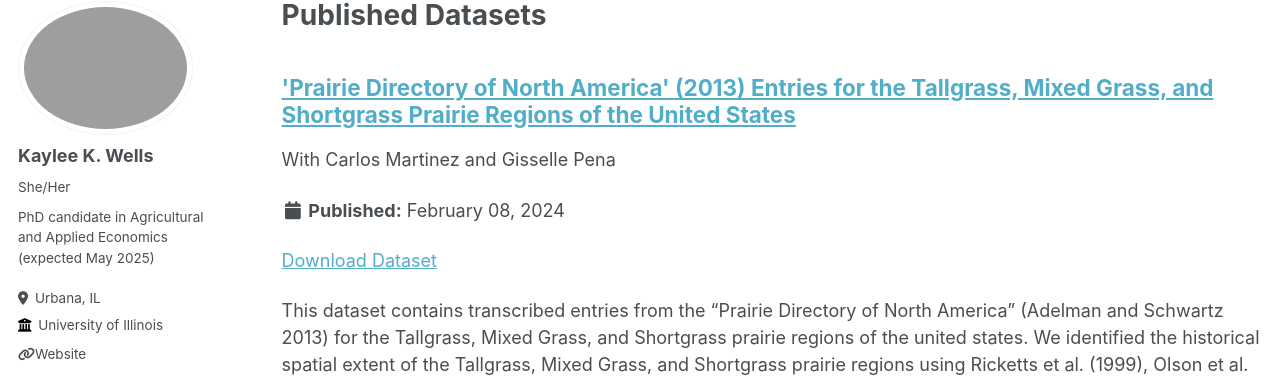
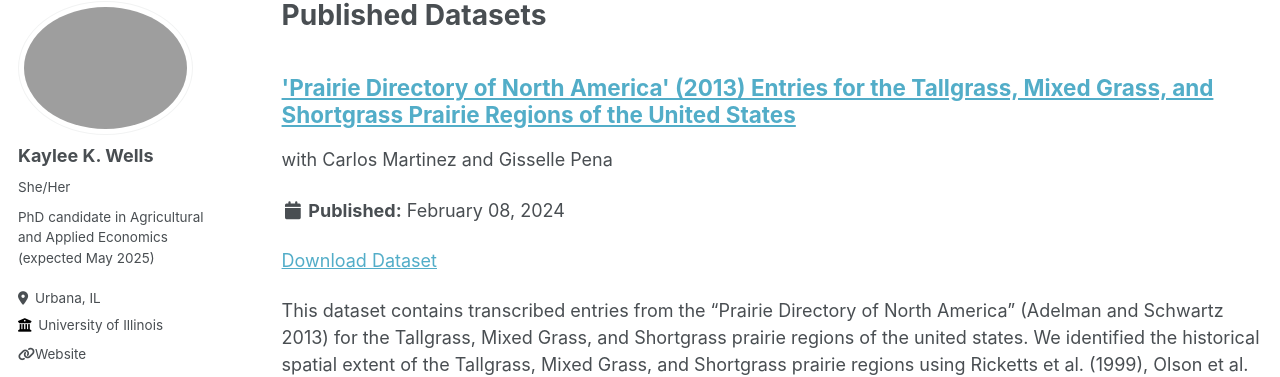
Before and after one commit to KayleeWells/KayleeWells.github.io, a Jekyll site: the page built from _pages/datasets.md, in a window 1280 px wide and 1154 px high. Shown: the part 105-482 px from the top of the window. Built offline with Jekyll 4.4.1, drawn with Linux system fonts in a browser that asks for light colours; some web fonts are replaced.

```diff
--- a/_includes/archive-single.html
+++ b/_includes/archive-single.html
@@ -39,16 +39,16 @@
           <p> {{ post.type }}, <i>{{ post.venue }}</i>, {{ post.date | default: "1900-01-01" | date: "%Y" }} </p>
         {% elsif post.collection == 'publications' %}
             {% if post.coauthors %}
-             <p> With {{post.coauthors}}</p>
+             <p> with {{post.coauthors}}</p>
             {% endif %}
           <p>Published in <i>{{ post.venue }}</i>, {{ post.date | default: "1900-01-01" | date: "%Y" }} </p>
         {% elsif post.collection == 'wip' %}
             {% if post.coauthors %}
-             <p> With {{post.coauthors}}</p>
+             <p> with {{post.coauthors}}</p>
             {% endif %}
         {% elsif post.collection == 'datasets' %}
             {% if post.coauthors %}
-             <p> With {{post.coauthors}}</p>
+             <p> with {{post.coauthors}}</p>
             {% endif %}
           <p class="page__date"><strong><i class="fa fa-fw fa-calendar" aria-hidden="true"></i> {{ site.data.ui-text[site.locale].date_label | default: "Published:" }}</strong> <time datetime="{{ post.date | default: "1900-01-01" | date_to_xmlschema }}">{{ post.date | default: "1900-01-01" | date: "%B %d, %Y" }}</time></p>
           <p><a href=" {{ post.dataurl }} ">Download Dataset</a></p>
```
